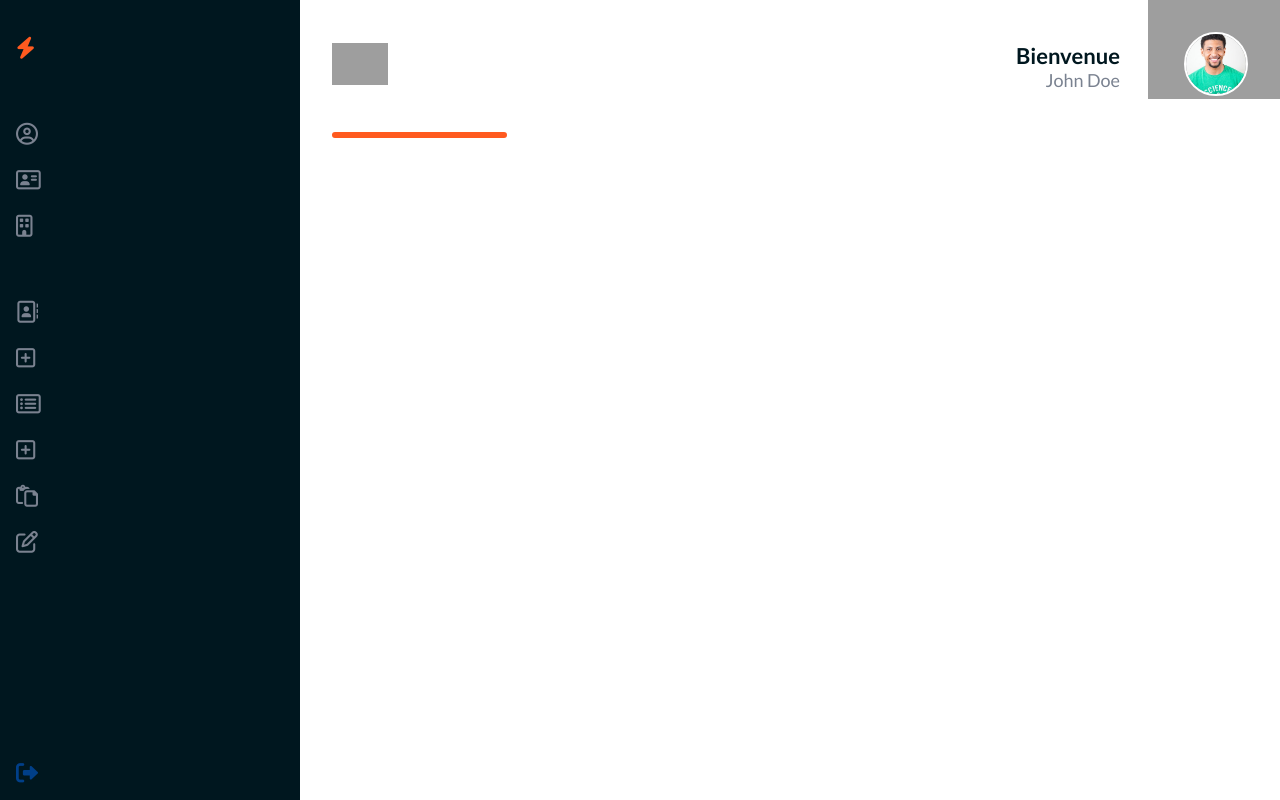
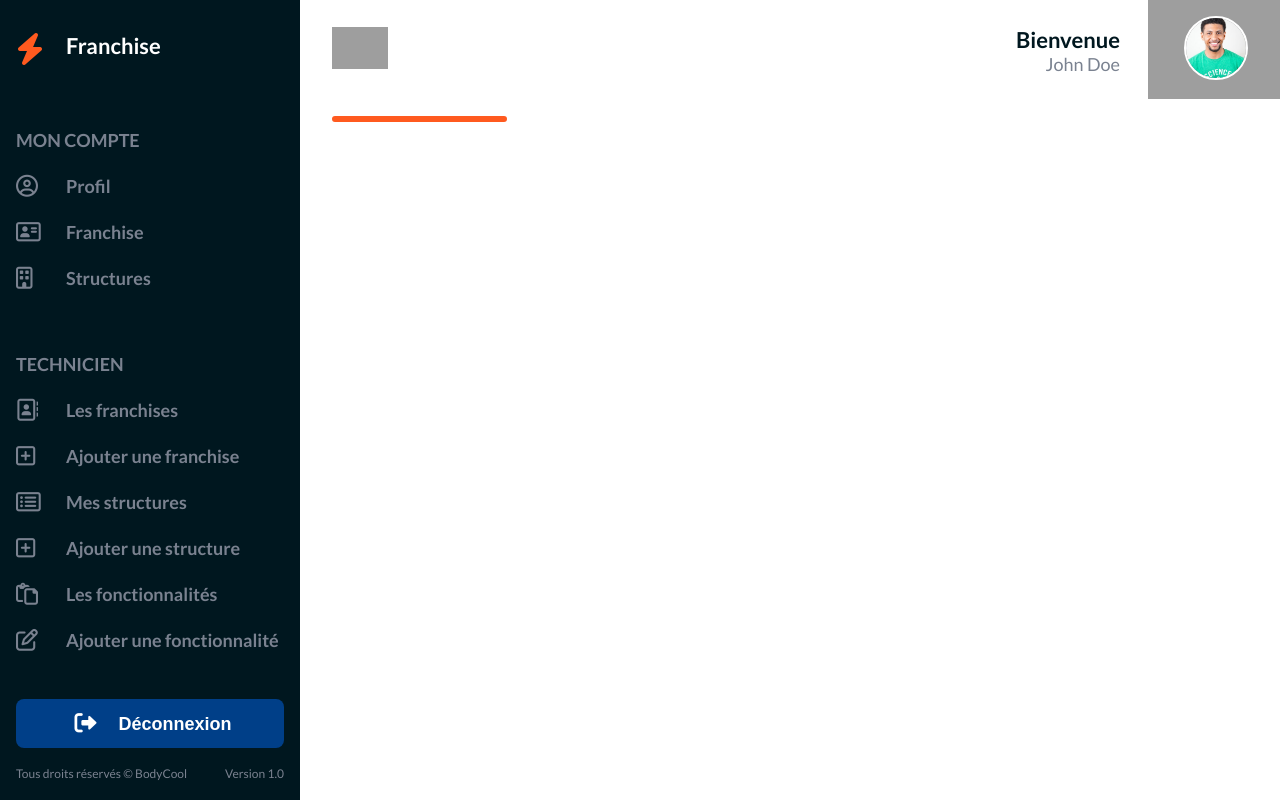
Before and after one commit to devbymoz/bodycool, a Symfony app: template templates/base.html.twig in a window 1280 px wide. Run offline with Twig, Linux system fonts and the light colour scheme; the template is opened without the code that fills it, so the values that code supplies are empty; some libraries are stand-ins or nearby versions; grey boxes are pictures that could not be loaded.

Commit message:
- Création du menu - Adaptation du menu pour mobile

```diff
--- a/public/css/style.css
+++ b/public/css/style.css
@@ -31,11 +31,9 @@ ul { list-style-type: none; }
     h2 { font-size: 28px; }
     h3 { font-size: 22px; }
     body { font-size: 18px; padding: 0 32px; }
-    .text-xs { font-size: 14px; }
 }
 
-header { margin-bottom: 64px; padding-top: 32px}
-footer { position: absolute; bottom: 16px; }
+header { margin-bottom: 64px; padding-top: 16px}
 footer p { line-height: 20px; }
 
 /* Formulaire */
@@ -54,17 +52,17 @@ form > div:not(:first-child) { margin-top: 16px; }
 
 /* Boutons */
 .button-primary {
-    height: 54px;
+    height: 49px;
     background-color: #003F88;
     border: none;
     border-radius: 8px;
     color: #FFF;
     font-weight: 700;
     width: 100%;
-    font-size: 16px;
+    font-size: 18px;
     margin-top: 32px;
     cursor: pointer;
-    text-transform: uppercase;
+
 }
 .button-secondary { background-color: #FF5A1F; }
 button:hover { opacity: 0.92; transition-duration: 600ms;}
@@ -105,58 +103,105 @@ button:hover { opacity: 0.92; transition-duration: 600ms;}
     .welcome-user { display:block; margin-right: 64px; text-align: right; }
     .user-picture img{ height: 64px; width: 64px; }
     .bg-picture-header { width: 132px; }
+
 }
 
 /* MENU */
 .menu-navigation {
     background-color: #00171f;
-    padding: 32px 16px;
+    padding: 32px 16px 16px;
     color: #7A8290;
     position: fixed;
     top: 0;
     left: 0;
-    height: 100vh;
+    bottom: 0;
+    overflow-y: auto;
+    display: grid;
+    grid-template-rows: auto auto auto 1fr;
 }
-.bolt { color: #FF5A1F; font-size: 28px; vertical-align: middle; }
+.bolt { color: #FF5A1F; font-size: 32px; vertical-align: middle; }
+.top-menu h3 { display: inline-block; color: #FFF;}
+.close-menu, .logout-mobile { display: none;}
+
 .technician-menu { margin-top: 64px; }
-.menu-navigation h3 { margin-bottom: 64px; }
+.top-menu { margin-bottom: 64px; }
 
-.menu-navigation li {
+.menu-navigation ul > li, .menu-navigation a{
     margin-top: 24px;
     font-weight: 700;
     color: #7A8290;
     cursor: pointer;
 }
-.menu-navigation li:hover { color: #FFF; transition-duration: 400ms; }
-.fa-regular, .fa-solid{ font-size: 22px; vertical-align: text-bottom; }
+.menu-navigation li:hover, .menu-navigation a:hover { color: #FFF; transition-duration: 400ms; }
+.fa-regular, .fa-solid:not(.bolt){ font-size: 22px; vertical-align: text-bottom; }
+.menu-navigation i { margin-right: 16px; width: 34px;}
+.footer-menu { display: none;}
 
-.logout { position: absolute; bottom: 16px; }
+.logout {
+    color: #FFF;
+    cursor: pointer;
+    align-self: flex-end;
+}
+
 
 /* Entre 620px et 970px, afficher uniquement les icons du menu */
 @media screen and (min-width: 620px) and (max-width: 970px) {
-    .menu-navigation { display: block; }
+    .menu-navigation i { margin-right: 0; width: auto;}
     .contain { padding-left: 56px; }
     /* Alignement des icons du menu */
     .menu-navigation ul { display: flex; flex-direction: column; align-items: center; }
+    .menu-navigation h3 { text-align: center; }
+    .menu-navigation a:not(.logout), .menu-navigation h3, .menu-navigation h4 { display: none; }
+    .logout-mobile { display: block; align-self: flex-end; color: #003F88; }
 }
 
 
 /* Affiche la totalité du menu */
 @media screen and (min-width: 970px) {
     .contain { padding-left: 300px; }
-    .menu-navigation { display: block; min-width: 300px;}
-
+    .menu-navigation {  min-width: 300px; }
+    .footer-menu { display: flex; justify-content: space-between; margin-top: 16px; }
 }
 
  /* Affiche le menu au click sur le hamburger */
 @media screen and (max-width: 620px) {
     .display-menu-mobile { display: none;}
-    .menu-navigation { min-width: 80vw;}
+    .menu-navigation { min-width: 80vw; animation: shutter-in-left 300ms ease 0s 1 normal forwards;}
+    .close-menu {
+        display: block;
+        color: #FFF;
+        font-size: 30px;
+        position: absolute;
+        top: 32px;
+        right: 16px;
+        cursor: pointer;
+    }
 }
+
+
+
+/* Animation d'entrée menu mobile */
+@keyframes shutter-in-left {
+    0%{
+      transform: rotateY(100deg);
+      transform-origin: left;
+      opacity: 0;
+    }
+    100%{
+      transform: rotateY(0);
+      transform-origin: left;
+      opacity: 1;
+    }
+}
+
+
+
 
 
 /* MAIN */
 .border-h1 { border: 3px solid #FF5A1F; width: 175px; border-radius: 10px; margin-bottom: 16px;}
+
+
 
 
 
--- /dev/null
+++ b/public/js/menu-mobile.js
@@ -0,0 +1,19 @@
+let hbrgMenu = document.querySelector('.hamburger-menu');
+let menuMobile = document.querySelector('.display-menu-mobile');
+let closeMenu = document.querySelector('.close-menu');
+let menuNavigation = document.querySelector('.menu-navigation');
+
+
+/* Au click sur l'icon hamburger, on affiche le menu */
+hbrgMenu.addEventListener('click', (e) => {
+    menuMobile.classList.remove('display-menu-mobile');
+    //document.body.style.background = 'red';
+
+    console.log(e);
+})
+
+
+/* Au click sur l'icon de fermeture du menu, on le ferme */
+closeMenu.addEventListener('click', () => {
+    menuMobile.classList.add('display-menu-mobile');
+})
--- a/templates/base.html.twig
+++ b/templates/base.html.twig
@@ -15,9 +15,6 @@
             <link rel="stylesheet" href="{{ asset('/css/style.css') }}">
         {% endblock %}
 
-        {% block javascripts %}
-            {{ encore_entry_script_tags('app') }}
-        {% endblock %}
     </head>
 
 
@@ -25,30 +22,41 @@
     {% block header %}
         <div class="contain">
             <nav class="menu-navigation display-menu-mobile">
-                <h3><i class="bolt fa-solid fa-bolt"></i>{# Franchise #}</h3>
+                <div class="top-menu">
+                    <i class="fa-solid fa-bolt bolt"></i><h3>Franchise</h3>
+                    <i class="close-menu fa-regular fa-circle-xmark"></i>
+                </div>
                 <div class="user-menu">
-                    {# <h4 class="light-text">MENU</h4> #}
+                    <h4 class="light-text">MON COMPTE</h4>
                         <ul>
-                            <li><i class="fa-regular fa-circle-user"></i>{# Mon profil #}</li>
-                            <li><i class="fa-regular fa-address-card"></i></i>{# Ma franchise #}</li>
-                            <li><i class="fa-regular fa-building"></i>{# Mes structures #}</li>
+                            <li><i class="fa-regular fa-circle-user"></i><a href="#">Profil</a></li>
+                            <li><i class="fa-regular fa-address-card"></i><a href="#">Franchise</a></li>
+                            <li><i class="fa-regular fa-building"></i><a href="#">Structures</a></li>
                         </ul>
                 </div>
                 <div class="technician-menu">
-                    {# <h4 class="light-text">TECHNICIEN</h4> #}
+                    <h4 class="light-text">TECHNICIEN</h4>
                         <ul>
-                            <li><i class="fa-regular fa-address-book"></i>{# Les franchises #}</li>
-                            <li><i class="fa-regular fa-square-plus"></i>{# Ajouter une franchise #}</li>
-                            <li><i class="fa-regular fa-rectangle-list"></i>{# Les structures #}</li>
-                            <li><i class="fa-regular fa-square-plus"></i>{# Ajouter une structure #}</li>
-                            <li><i class="fa-regular fa-paste"></i>{# Les fonctionnalités #}</li>
-                            <li><i class="fa-regular fa-pen-to-square"></i>{# Ajouter une fonctionnalité #}</li>
+                            <li><i class="fa-regular fa-address-book"></i><a href="#">Les franchises</a></li>
+                            <li><i class="fa-regular fa-square-plus"></i><a href="#">Ajouter une franchise</a></li>
+                            <li><i class="fa-regular fa-rectangle-list"></i><a href="#">Mes structures</a></li>
+                            <li><i class="fa-regular fa-square-plus"></i><a href="#">Ajouter une structure</a></li>
+                            <li><i class="fa-regular fa-paste"></i><a href="#">Les fonctionnalités</a></li>
+                            <li><i class="fa-regular fa-pen-to-square"></i><a href="#">Ajouter une fonctionnalité</a></li>
                         </ul>
                 </div>
 
                 <div class="logout">
-                    <a href=""><i class="fa-solid fa-right-from-bracket"></i>{# Deconnexion #}</a>
+                    <a href="#"><button class="button-primary"><i class="fa-solid fa-right-from-bracket"></i>Déconnexion</button></a>
                 </div>
+                <div class="logout-mobile">
+                    <i class="fa-solid fa-right-from-bracket"></i>
+                </div>
+                <footer class="footer-menu">
+                    <p class="text-xs light-text">Tous droits réservés © BodyCool</p>
+                    <p class="text-xs light-text">Version 1.0</p>
+                </footer>
+
             </nav>
 
             <header class="main-header">
@@ -79,11 +87,7 @@
             </main>
         </div>
 
-{#         {% block footer %}
-            <footer class="main-footer">
-                <p class="text-xs light-text">Tous droits réservés © BodyCool <span>Version 1.0</span></p>
-            </footer>
-        {% endblock %} #}
 
+        <script src="{{ asset('/js/menu-mobile.js') }}"></script>
     </body>
 </html>
```
Also changed, not shown: public/.htaccess (added), 2 other files.
